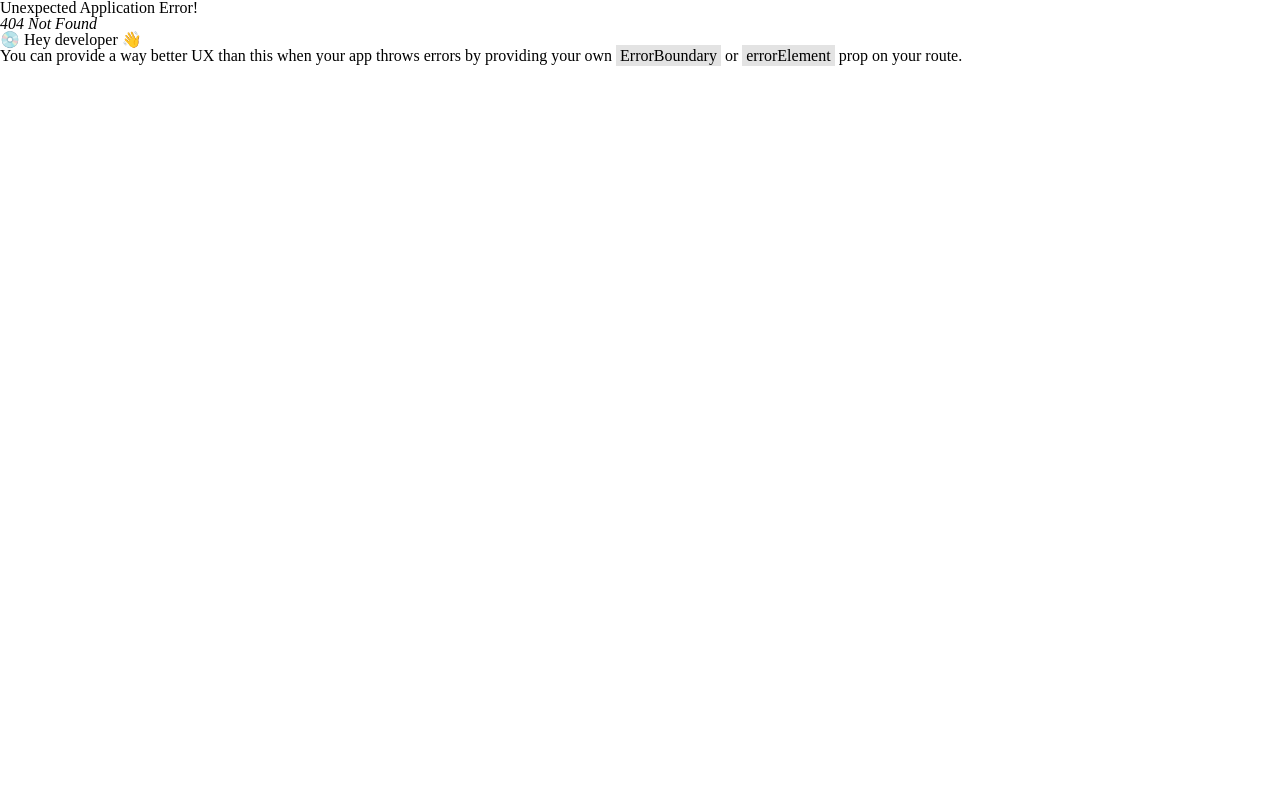
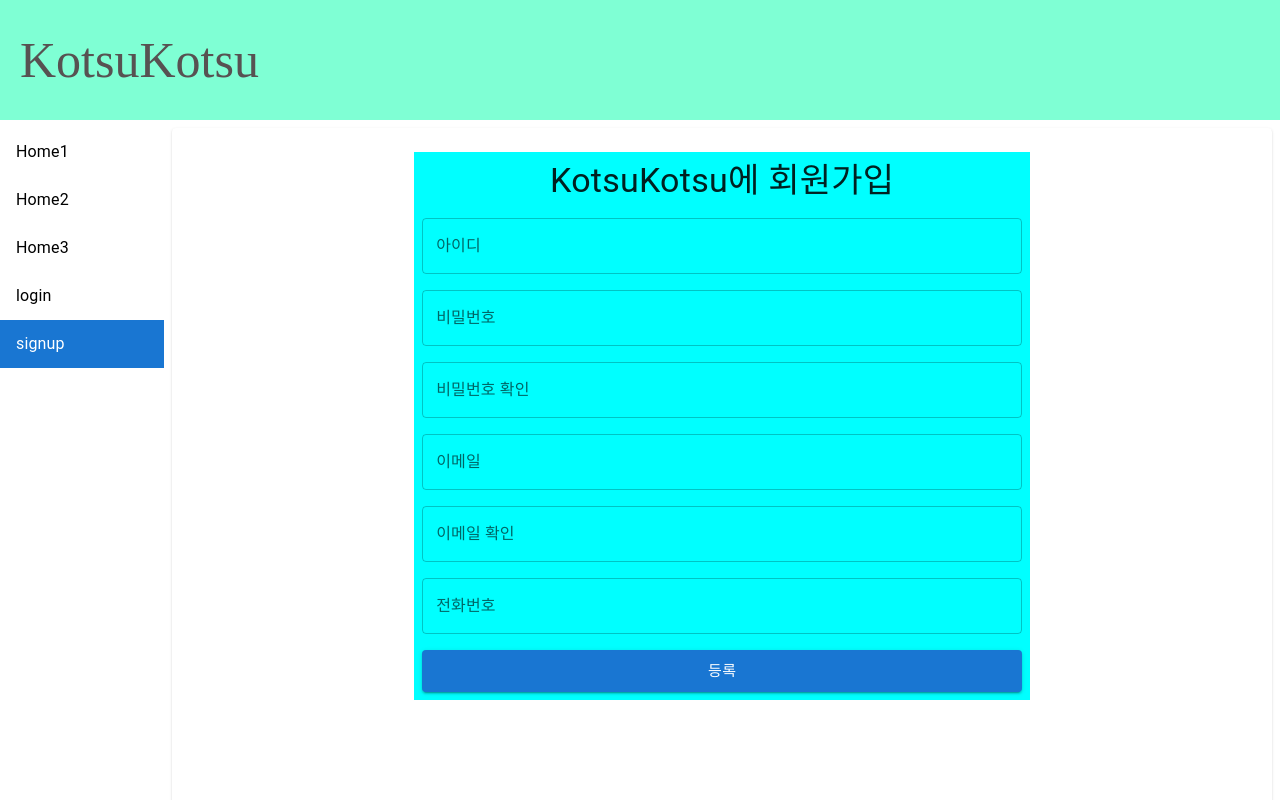
Before and after one commit to Asue0/kotsukotsu-ui, a React (Vite) app: page /signup in a window 1280 px wide. Before the commit this address had no page. Shown: the top 800 px of the page. Built offline with nearby package versions, Linux system fonts and the light colour scheme.

Commit message:
회원가입 페이지 작성 완료 / react-hook-form 및 zod 라이브러리 설치 후 회원가입 페이지에 적용 완료

```diff
--- a/package.json
+++ b/package.json
@@ -12,13 +12,16 @@
   "dependencies": {
     "@emotion/react": "^11.14.0",
     "@emotion/styled": "^11.14.1",
+    "@hookform/resolvers": "^5.2.2",
     "@mui/material": "^7.3.6",
     "@reduxjs/toolkit": "^2.11.1",
     "axios": "^1.13.2",
     "react": "^19.2.0",
     "react-dom": "^19.2.0",
+    "react-hook-form": "^7.68.0",
     "react-redux": "^9.2.0",
-    "react-router-dom": "^6.30.2"
+    "react-router-dom": "^6.30.2",
+    "zod": "^4.2.1"
   },
   "devDependencies": {
     "@eslint/js": "^9.39.1",
--- a/src/common/component/LargeButton.tsx
+++ b/src/common/component/LargeLinkButton.tsx
@@ -1,11 +1,11 @@
 import { Button, ButtonProps } from "@mui/material";
 import { Link as RouterLink } from "react-router-dom";
 
-type LinkButtonProps = ButtonProps & {
+type LargeLinkButtonProps = ButtonProps & {
   to: string;
 };
 
-const LargeButton = ({ children, to, ...props }: LinkButtonProps) => {
+const LargeLinkButton = ({ children, to, ...props }: LargeLinkButtonProps) => {
   return (
     <Button
       component={RouterLink}
@@ -19,4 +19,4 @@ const LargeButton = ({ children, to, ...props }: LinkButtonProps) => {
   );
 };
 
-export default LargeButton;
+export default LargeLinkButton;
--- a/src/pages/login/LoginMain.tsx
+++ b/src/pages/login/LoginMain.tsx
@@ -1,4 +1,4 @@
-import LargeButton from "@/common/component/LargeButton";
+import LargeLinkButton from "@/common/component/LargeLinkButton";
 import { Box, Button, Link, TextField, Typography } from "@mui/material";
 import { Link as RouterLink } from "react-router-dom";
 
@@ -20,17 +20,11 @@ const LoginMain = () => {
         width={400}
         sx={{ backgroundColor: "aqua" }}
       >
-        <Typography variant="h5">KotsuKotsu에 로그인</Typography>
+        <Typography variant="h4">KotsuKotsu에 로그인</Typography>
         <TextField label="아이디" variant="outlined" />
         <TextField label="비밀번호" type="password" variant="outlined" />
-        <LargeButton to="/test2">로그인</LargeButton>
-        <LargeButton to="/test">회원가입</LargeButton>
-        <Button component={RouterLink} to="test">
-          로그인
-        </Button>
-        <Button component={RouterLink} to="test2">
-          회원가입
-        </Button>
+        <LargeLinkButton to="/test2">로그인</LargeLinkButton>
+        <LargeLinkButton to="/signup">회원가입</LargeLinkButton>
 
         <Box display="flex" mx="auto" gap={2}>
           {/* <Typography>아이디 찾기</Typography> */}
--- /dev/null
+++ b/src/pages/login/SignUpMain.tsx
@@ -0,0 +1,82 @@
+import { signupSchema } from "@/types/login/signupSchema";
+import { zodResolver } from "@hookform/resolvers/zod";
+import { Box, Button, TextField, Typography } from "@mui/material";
+import { useForm } from "react-hook-form";
+import z from "zod";
+
+type FormData = z.infer<typeof signupSchema>;
+
+const SignUpMain = () => {
+  const {
+    register,
+    handleSubmit,
+    formState: { errors },
+  } = useForm<FormData>({ resolver: zodResolver(signupSchema) });
+
+  return (
+    <form onSubmit={handleSubmit(console.log)}>
+      <Box
+        display="flex"
+        sx={{ width: "100%", height: "100%" }}
+        alignItems="center"
+        justifyContent="center"
+      >
+        <Box
+          display="flex"
+          flexDirection="column"
+          textAlign="center"
+          mx="auto"
+          p={1}
+          gap={2}
+          width={600}
+          sx={{ backgroundColor: "aqua" }}
+        >
+          <Typography variant="h4">KotsuKotsu에 회원가입</Typography>
+          <TextField
+            label="아이디"
+            variant="outlined"
+            error={!!errors.id}
+            helperText={errors.id?.message}
+            {...register("id")}
+          />
+          <TextField
+            label="비밀번호"
+            type="password"
+            variant="outlined"
+            error={!!errors.password}
+            helperText={errors.password?.message}
+            {...register("password")}
+          />
+          <TextField
+            label="비밀번호 확인"
+            type="password"
+            variant="outlined"
+            error={!!errors.passwordConfirm}
+            helperText={errors.passwordConfirm?.message}
+            {...register("passwordConfirm")}
+          />
+          <TextField
+            label="이메일"
+            variant="outlined"
+            error={!!errors.email}
+            helperText={errors.email?.message}
+            {...register("email")}
+          />
+          <TextField
+            label="이메일 확인"
+            variant="outlined"
+            error={!!errors.emailConfirm}
+            helperText={errors.emailConfirm?.message}
+            {...register("emailConfirm")}
+          />
+          <TextField label="전화번호" variant="outlined" />
+          <Button type="submit" variant="contained" size="large">
+            등록
+          </Button>
+        </Box>
+      </Box>
+    </form>
+  );
+};
+
+export default SignUpMain;
--- a/src/routes/user/UserRoutes.tsx
+++ b/src/routes/user/UserRoutes.tsx
@@ -10,6 +10,8 @@ const SampleUserMainComponent = withSuspense(SampleUserMain);
 // Login
 const LoginMain = lazy(() => import("pages/login/LoginMain.tsx"));
 const LoginMainComponent = withSuspense(LoginMain);
+const SignUpMain = lazy(() => import("pages/login/SignUpMain.tsx"));
+const SignUpMainomponent = withSuspense(SignUpMain);
 
 const UserRoutes: RouteObject[] = [
   {
@@ -37,6 +39,11 @@ const UserRoutes: RouteObject[] = [
         element: <LoginMainComponent />,
         handle: { title: "login", showSnb: true },
       },
+      {
+        path: "signup",
+        element: <SignUpMainomponent />,
+        handle: { title: "signup", showSnb: true },
+      },
     ],
   },
 ];
--- /dev/null
+++ b/src/types/login/signupSchema.ts
@@ -0,0 +1,24 @@
+import { z } from "zod";
+
+// 회원가입 유효성 검사를 위한 zod shema
+export const signupSchema = z
+  .object({
+    id: z
+      .string()
+      .min(4, "아이디는 4자 이상만 가능합니다.")
+      .max(12, "아이디는 12자 이하만 가능합니다."),
+    password: z.string().min(8, "비밀번호는 8자 이상"),
+    passwordConfirm: z.string(),
+    email: z.email("이메일 형식이 아닙니다"),
+    emailConfirm: z.string(),
+  })
+  .refine((data) => data.password === data.passwordConfirm, {
+    // password와 일치하는지 검사
+    message: "비밀번호가 일치하지 않습니다",
+    path: ["passwordConfirm"],
+  })
+  .refine((data) => data.email === data.emailConfirm, {
+    // 이메일이 일치하는지 검사
+    message: "이메일이 일치하지 않습니다",
+    path: ["emailConfirm"],
+  });
```
Also changed, not shown: 1 other file (tests, documents, lock files or other folders).
